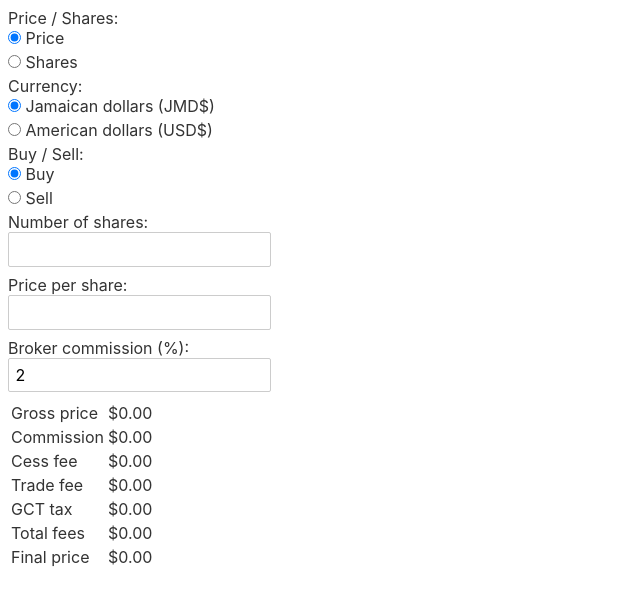
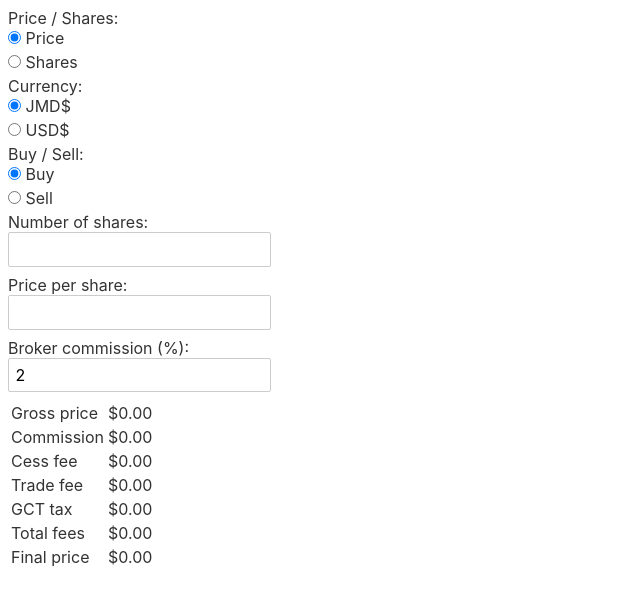
Before and after one commit to AshineFoster/calculator, a Svelte app: page / in a window 1280 px wide. Shown: the top 602 px of the page, without its empty margins (0-640 px from the left). Built offline with nearby package versions, Linux system fonts and the light colour scheme.

Commit message:
shorten label for currency

```diff
--- a/src/App.svelte
+++ b/src/App.svelte
@@ -218,7 +218,7 @@
 						bind:group={currencyType}
 						value={"JMD"}
 					/>
-					Jamaican dollars (JMD$)
+					JMD$
 				</label>
 				<label>
 					<input
@@ -227,7 +227,7 @@
 						bind:group={currencyType}
 						value={"USD"}
 					/>
-					American dollars (USD$)
+					USD$
 				</label>
 			</div>
 		</div>
```
